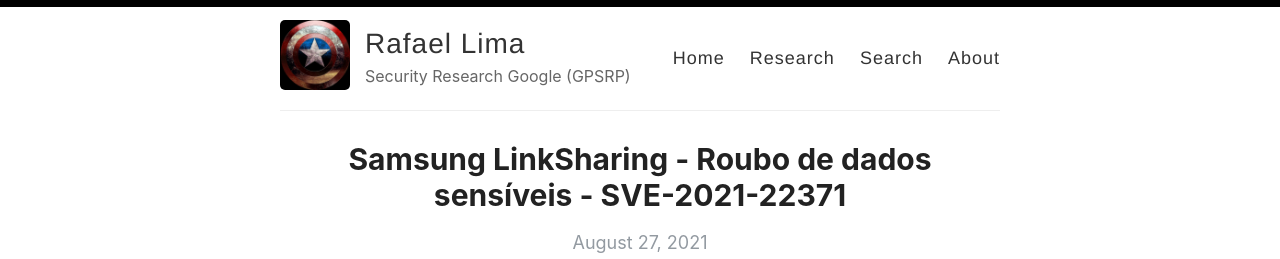
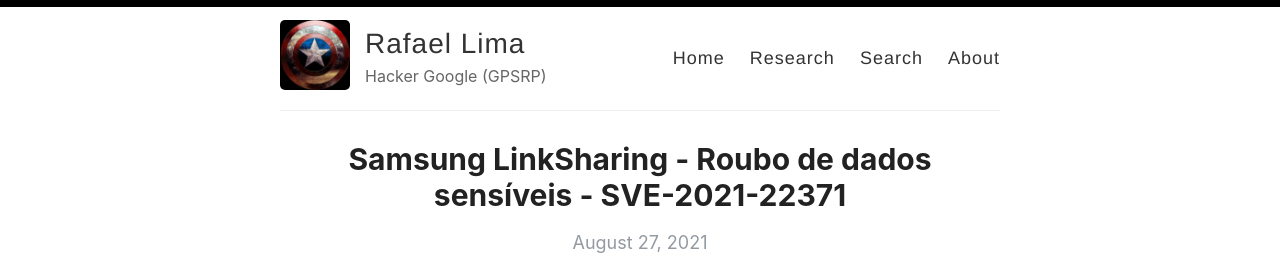
Before and after one commit to rafaellim4/rafaellim4.github.io, a Jekyll site: the page built from index.html, in a window 1280 px wide. Shown: the top 259 px of the page. Built offline with Jekyll 4.4.1, drawn with Linux system fonts in a browser that asks for light colours; the list of posts is cut into pages by our own code.

Commit message:
Update _config.yml

```diff
--- a/_config.yml
+++ b/_config.yml
@@ -9,7 +9,7 @@ name: Rafael Lima
 author: Rafael Lima
 
 # Short bio or description (displayed in the header)
-description: Security Research Google (GPSRP)
+description: Hacker Google (GPSRP)
 
 # URL of your avatar or profile pic (you could use your GitHub profile pic)
 avatar: /images/1620050323906.jpeg
```
